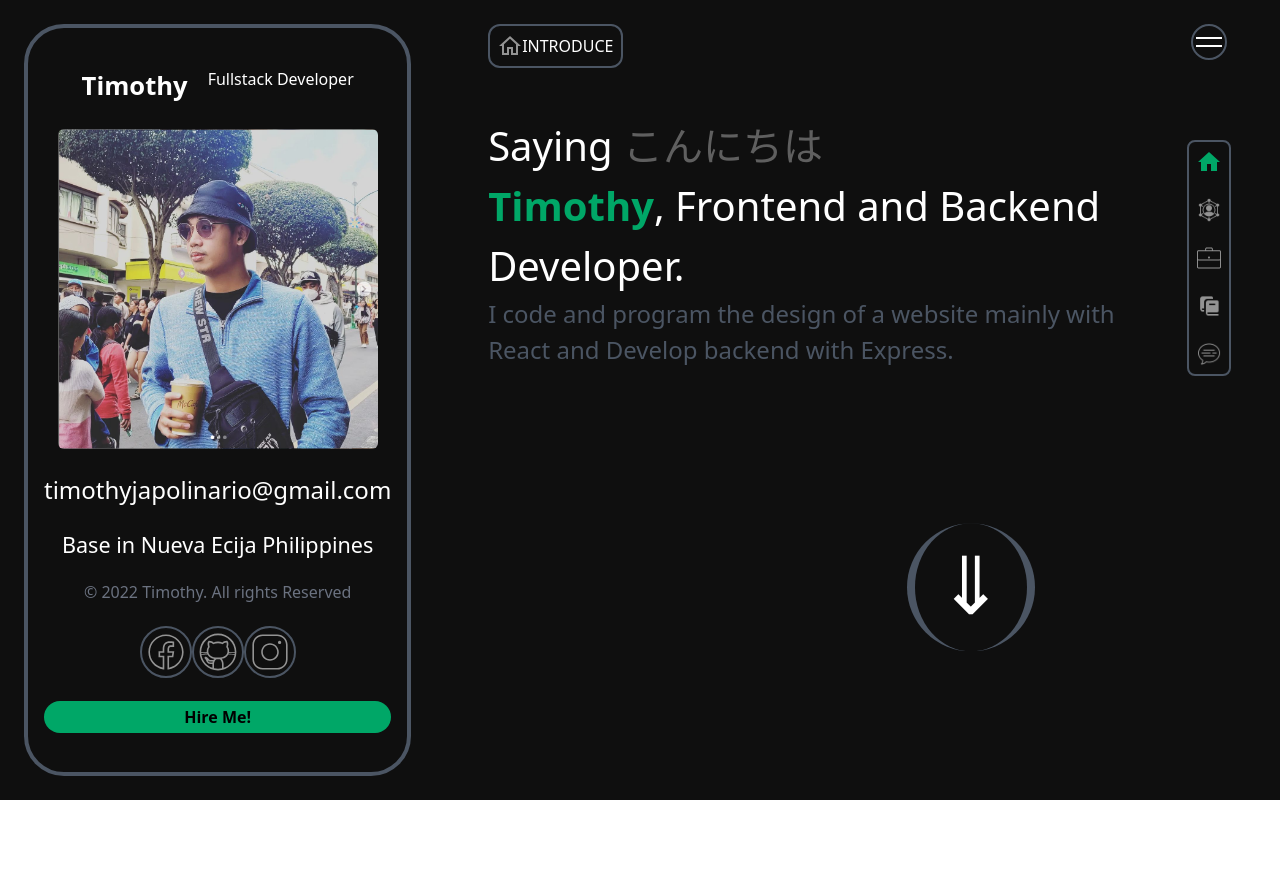
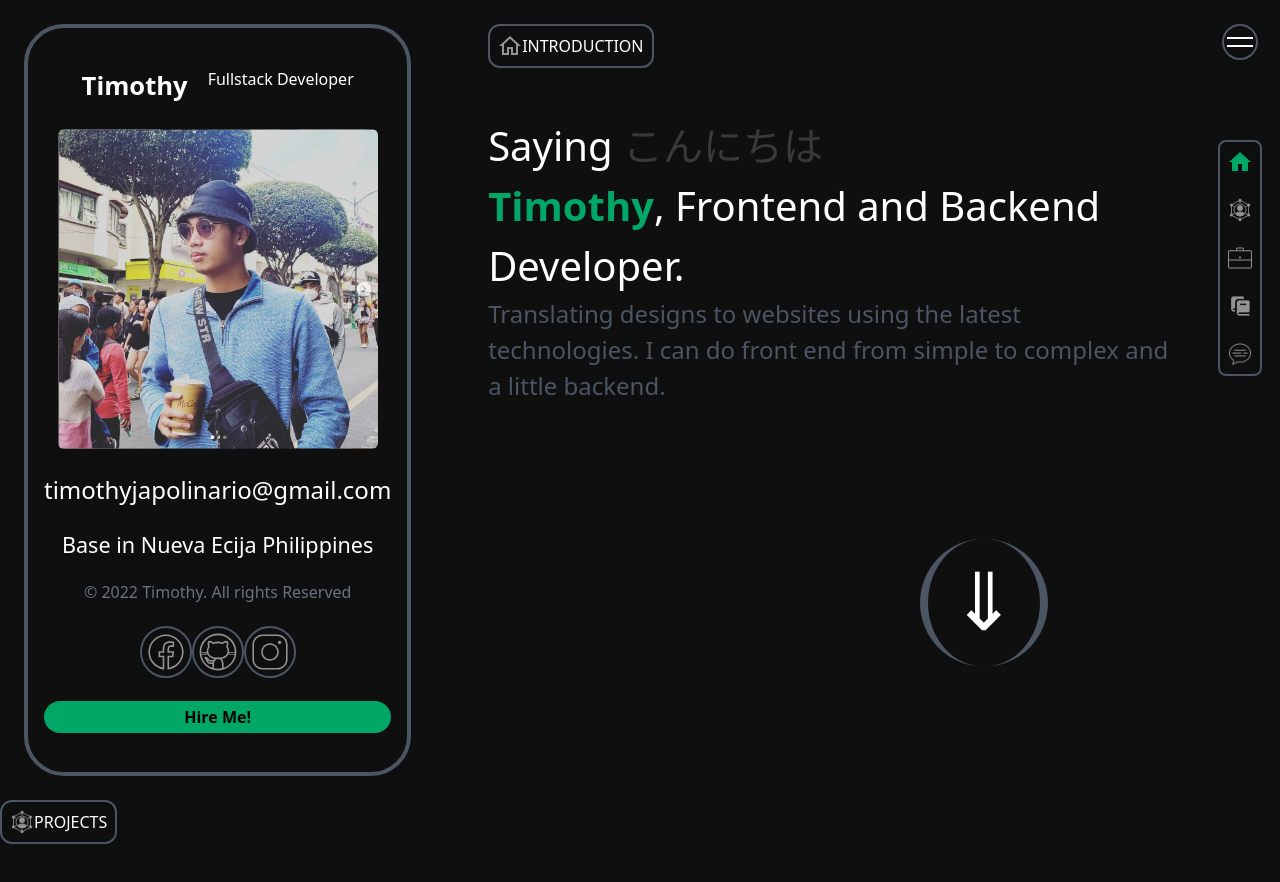
Before and after one commit to timothyjapolinario/portfolio, a React (Vite) app: page / in a window 1280 px wide. Shown: the top 882 px of the page. Before the commit the page ends 800 px from the top, so only its background shows below. Built offline with nearby package versions, Linux system fonts and the light colour scheme.

Commit message:
Update layout

```diff
--- a/src/App.tsx
+++ b/src/App.tsx
@@ -1,11 +1,16 @@
 import Menu from "./components/Menu";
 import Introduce from "./sections/Introduce";
+import Projects from "./sections/Projects";
 
 function App() {
   return (
-    <div className="flex min-h-screen  bg-[#0f0f0f] relative p-6">
-      <Introduce />
-      <div className="hidden md:block w-[10vw]">
+    <div className="flex min-h-screen  bg-[#0f0f0f] relative">
+      <div className="flex flex-col">
+        <Introduce />
+        <Projects />
+      </div>
+
+      <div className="hidden md:block w-[10vw] py-6">
         <Menu />
       </div>
     </div>
--- a/src/components/Introduction.tsx
+++ b/src/components/Introduction.tsx
@@ -11,10 +11,10 @@ const Introduction = () => {
         Backend Developer.
       </div>
       <p className="text-[3vh] text-gray-600">
-        I code and program the design of a website mainly with React and Develop
-        backend with Express.
+        Translating designs to websites using the latest technologies. I can do
+        front end from simple to complex and a little backend.
       </p>
-      <div className="mt-[20vh] pr-[10vw] w-full flex items-end justify-end">
+      <div className="mt-[20vh] md:pr-[10vw] w-full flex justify-center md:justify-end">
         <div className="w-[16vh] h-[16vh] text-[10vh] border-gray-600 border-s-8 border-e-8 rounded-full text-center animate-bounce">
           ⇓
         </div>
--- /dev/null
+++ b/src/components/SectionIndicator.tsx
@@ -0,0 +1,13 @@
+interface SectionIndicatorProps {
+  sectionTitle: string;
+  iconPath: string;
+}
+const SectionIndicator = (props: SectionIndicatorProps) => {
+  return (
+    <h1 className="flex text-[2vh] mb-[6vh] text-white border-gray-600 border-2 w-fit p-2 rounded-xl">
+      <img src={props.iconPath} className="h-[3vh]" />
+      {props.sectionTitle}
+    </h1>
+  );
+};
+export default SectionIndicator;
--- a/src/sections/Introduce.tsx
+++ b/src/sections/Introduce.tsx
@@ -1,17 +1,15 @@
 import Introduction from "../components/Introduction";
 import PhoneComponent from "../components/PhoneComponent";
 import homeLogo from "../assets/icons8-home.svg";
+import SectionIndicator from "../components/SectionIndicator";
 const Introduce = () => {
   return (
-    <div className="flex flex-col md:flex-row gap-[6vw]">
+    <div className="flex min-h-screen flex-col md:flex-row gap-[6vw] p-6 ">
       <div>
         <PhoneComponent />
       </div>
       <div className="flex flex-col">
-        <h1 className="flex text-[2vh] mb-[6vh] text-white border-gray-600 border-2 w-fit p-2 rounded-xl">
-          <img src={homeLogo} className="h-[3vh]" />
-          INTRODUCE
-        </h1>
+        <SectionIndicator sectionTitle="INTRODUCTION" iconPath={homeLogo} />
         <Introduction />
       </div>
     </div>
--- /dev/null
+++ b/src/sections/Projects.tsx
@@ -0,0 +1,10 @@
+import SectionIndicator from "../components/SectionIndicator";
+import projectLogo from "../assets/menu-icons/projects-inactive.png";
+const Projects = () => {
+  return (
+    <div className="h-screen text-white">
+      <SectionIndicator sectionTitle="PROJECTS" iconPath={projectLogo} />
+    </div>
+  );
+};
+export default Projects;
```
